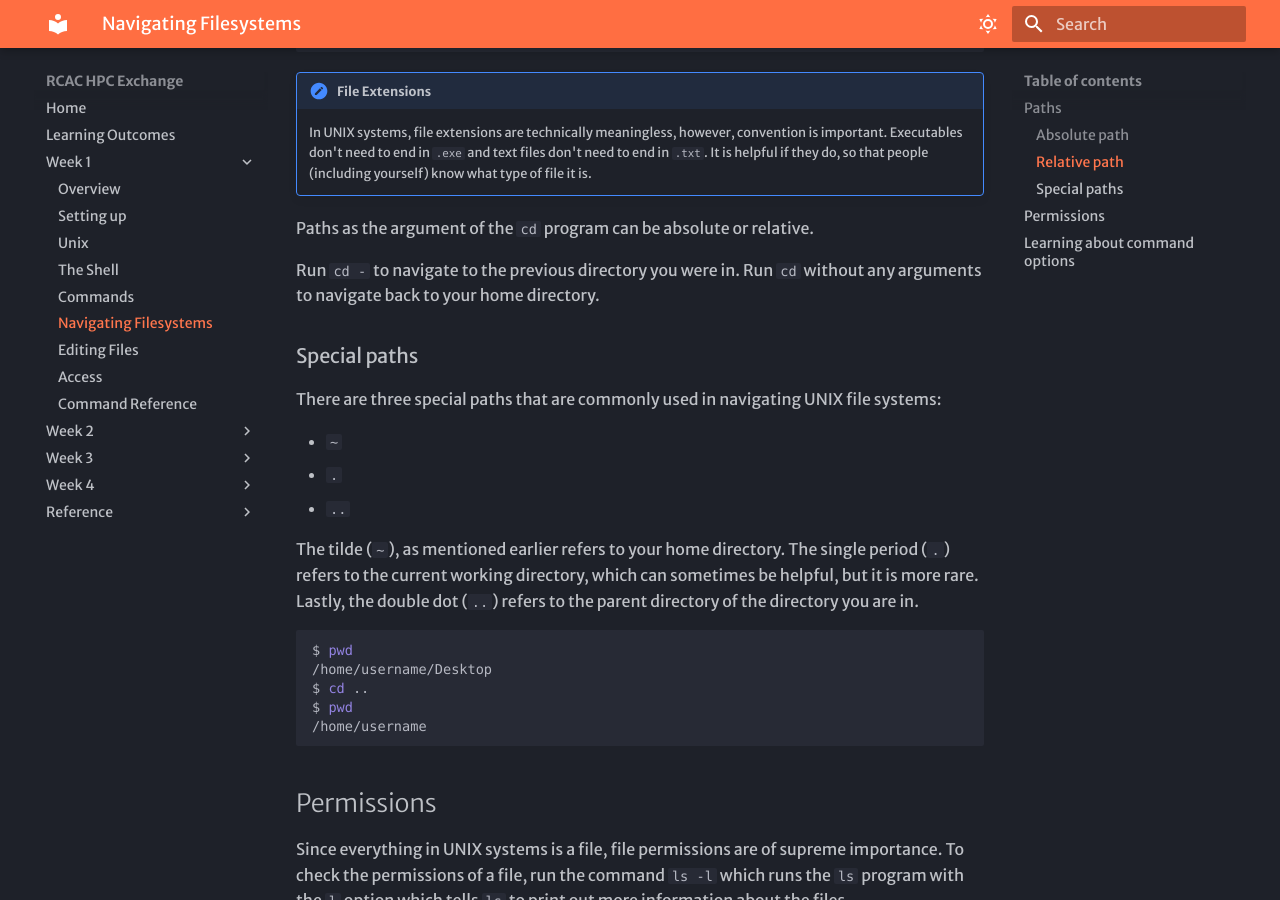
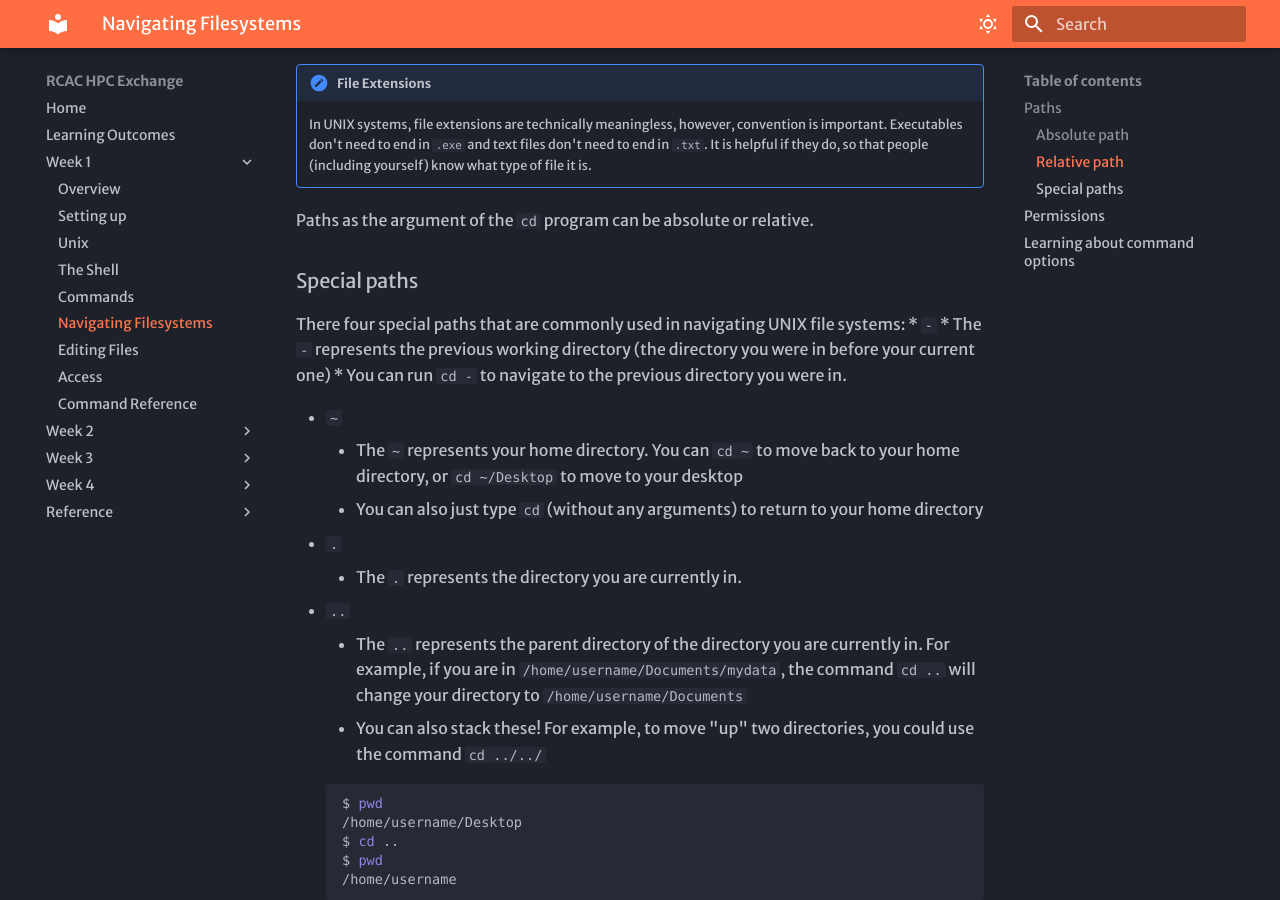
Before and after one commit to Jake-Verburgt/rcac-hpc-exchange, an MkDocs documentation site: the page built from docs/week1/filesystem.md, in a window 1280 px wide and 900 px high, scrolled down 2423 px. Built offline with MkDocs 1.6.1 and Material for MkDocs 9.7.7, drawn with Linux system fonts in a browser that asks for light colours; some web fonts are replaced.

Commit message:
Cleaned Week 1 again

````diff
--- a/docs/week1/filesystem.md
+++ b/docs/week1/filesystem.md
@@ -75,6 +75,10 @@ As a user, you can picture a filesystem as a series of nested files and folders(
     Which will create the `another_one` directory in your current
     directory and the `test1` directory within the `another_one`
     directory.
+
+
+
+
 ## Paths
 
 All files in UNIX systems are organized into directories, and
@@ -102,32 +106,32 @@ output_of_ls
    Paths as the argument of the `cd` program can be absolute
    or relative.
 
-   Run `cd -` to navigate to the previous directory you were in.
-   Run `cd` without any arguments to navigate back to your home
-   directory.
-
 ### Special paths
 
 
-There are three special paths that are commonly used in navigating
+There four special paths that are commonly used in navigating
 UNIX file systems:
+* `-`
+    * The `-` represents the previous working directory (the directory you were in before your current one)
+    * You can run `cd -` to navigate to the previous directory you were in.
 
 * `~`
+    * The `~` represents your home directory. You can `cd ~` to move back to your home directory, or `cd ~/Desktop` to move to your desktop
+    * You can also just type `cd` (without any arguments) to return to your home directory
 * `.`
+    * The `.` represents the directory you are currently in.
 * `..`
+    * The `..` represents the parent directory of the directory you are currently in. For example, if you are in `/home/username/Documents/mydata`, the command `cd ..` will change your directory to `/home/username/Documents`
+    * You can also stack these! For example, to move "up" two directories, you could use the command `cd ../../`
 
-The tilde (`~`), as mentioned earlier refers to your home directory.
-The single period (`.`) refers to the current working directory, which
-can sometimes be helpful, but it is more rare. Lastly, the double dot
-(`..`) refers to the parent directory of the directory you are in.
 
-```bash
-$ pwd
-/home/username/Desktop
-$ cd ..
-$ pwd
-/home/username
-```
+    ```bash
+    $ pwd
+    /home/username/Desktop
+    $ cd ..
+    $ pwd
+    /home/username
+    ```
 
 ## Permissions
 Since everything in UNIX systems is a file, file permissions are
````
Also changed, not shown: docs/week1/setup.md (+1 -1 lines).
